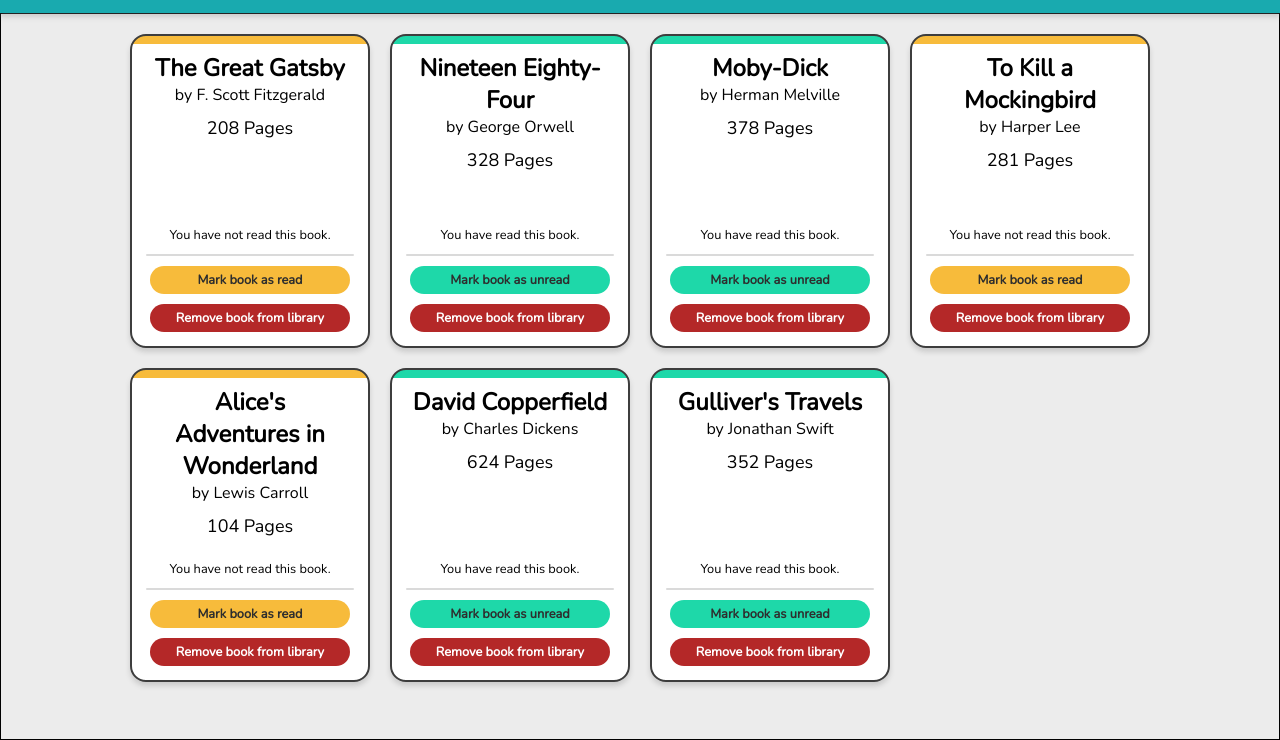
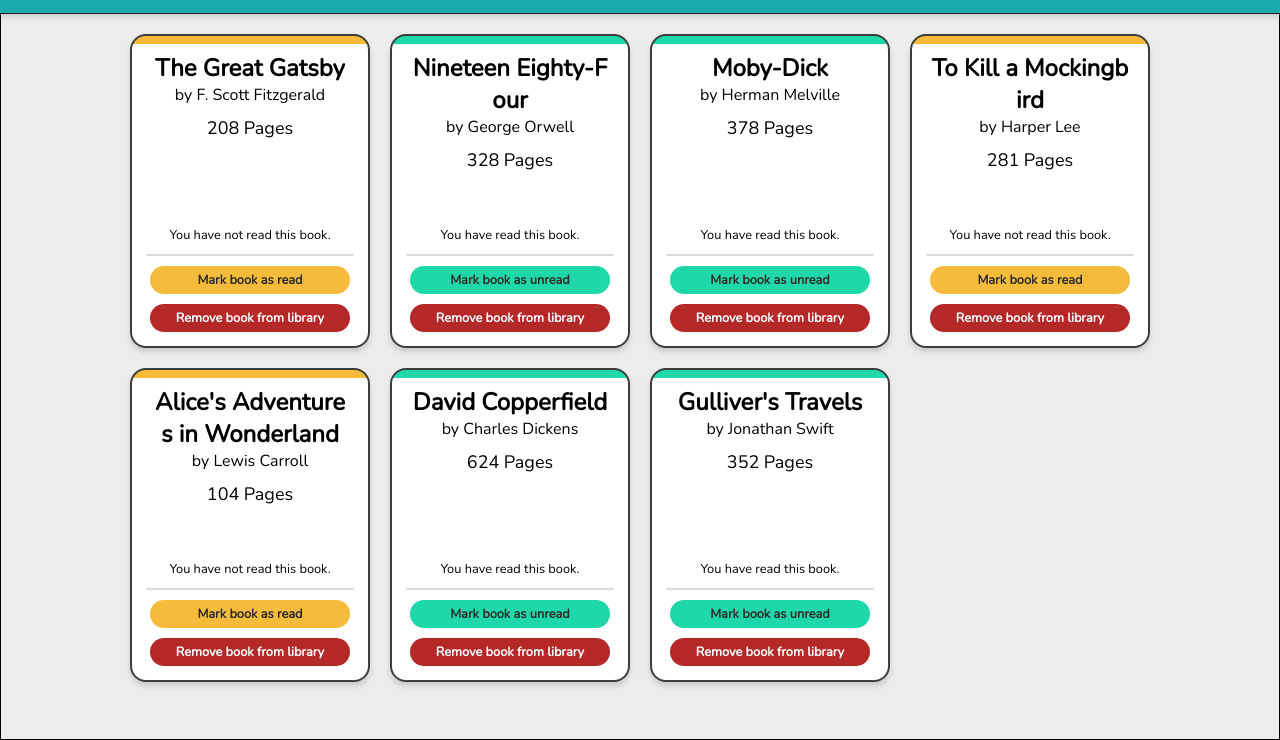
Before and after one commit to njcushing/odin-library, a website: page index.html in a window 1280 px wide. Shown: the part 60-800 px from the top of the page. Drawn offline with nearby package versions, Linux system fonts and the light colour scheme.

Commit message:
Truncate book name, author and page count strings

```diff
--- a/styles.css
+++ b/styles.css
@@ -103,6 +103,9 @@ h1, h2, h3, h4, h5, h6 {
 
 .book-name {
     font-size: 1.2rem;
+    max-height: 100px;
+    word-break: break-all;
+    overflow: hidden;
 }
 
 .book-author::before {
@@ -111,10 +114,16 @@ h1, h2, h3, h4, h5, h6 {
 .book-author {
     font-size: 0.8rem;
     font-weight: normal;
+    white-space: nowrap;
+    overflow: hidden;
+    text-overflow: ellipsis;
 }
 
 .book-pages {
     font-size: 0.9rem;
+    white-space: nowrap;
+    overflow: hidden;
+    text-overflow: ellipsis;
 }
 
 .book-read-indicator {
```
